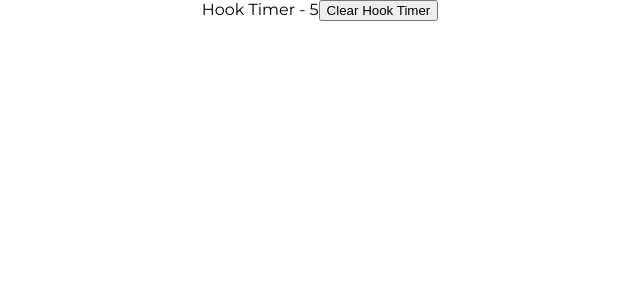
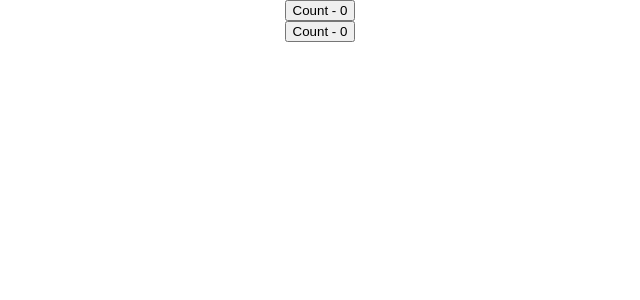
Before and after one commit to harshrajhrj/react-grasp, a React (Create React App) app: page / in a window 1280 px wide. Shown: the top 300 px of the page, without its empty margins (320-960 px from the left). Built offline with nearby package versions, Linux system fonts and the light colour scheme.

Commit message:
first custom hook

```diff
--- a/src/App.js
+++ b/src/App.js
@@ -21,6 +21,8 @@
 import { UseMemoCounter } from './components/useMemo/UseMemoCounter';
 import { FocusInput } from './components/useRef/FocusInput';
 import { HookTimer } from './components/useRef/HookTimer';
+import { DocTitle } from './components/customHooks/DocTitle';
+import { DocTitleClone } from './components/customHooks/DocTitleClone';
 
 /**
  * The `.createContext()` helps in maintaining context(or values) at any level of
@@ -78,7 +80,9 @@
         {/* <ParentComponent /> */}
         {/* <UseMemoCounter /> */}
         {/* <FocusInput /> */}
-        <HookTimer />
+        {/* <HookTimer /> */}
+        <DocTitle />
+        <DocTitleClone />
       </div>
     </>
   );
--- /dev/null
+++ b/src/components/customHooks/DocTitle.js
@@ -0,0 +1,14 @@
+import { useState } from 'react'
+import { useDocumentTitle } from './hooks/useDocumentTitle'
+
+export const DocTitle = () => {
+    const [count, setCount] = useState(0)
+
+    useDocumentTitle(count);
+
+    return (
+        <div>
+            <button onClick={() => setCount(count + 1)}>Count - {count}</button>
+        </div>
+    )
+}
--- /dev/null
+++ b/src/components/customHooks/DocTitleClone.js
@@ -0,0 +1,14 @@
+import { useState } from 'react'
+import { useDocumentTitle } from './hooks/useDocumentTitle'
+
+export const DocTitleClone = () => {
+    const [count, setCount] = useState(0)
+
+    useDocumentTitle(count);
+
+    return (
+        <div>
+            <button onClick={() => setCount(count + 1)}>Count - {count}</button>
+        </div>
+    )
+}
--- /dev/null
+++ b/src/components/customHooks/hooks/useDocumentTitle.js
@@ -0,0 +1,7 @@
+import { useEffect } from 'react'
+
+export const useDocumentTitle = (count) => {
+    useEffect(() => {
+        document.title = `Count - ${count}`
+    }, [count])
+}
```
Also changed, not shown: 1 other file (tests, documents, lock files or other folders).
